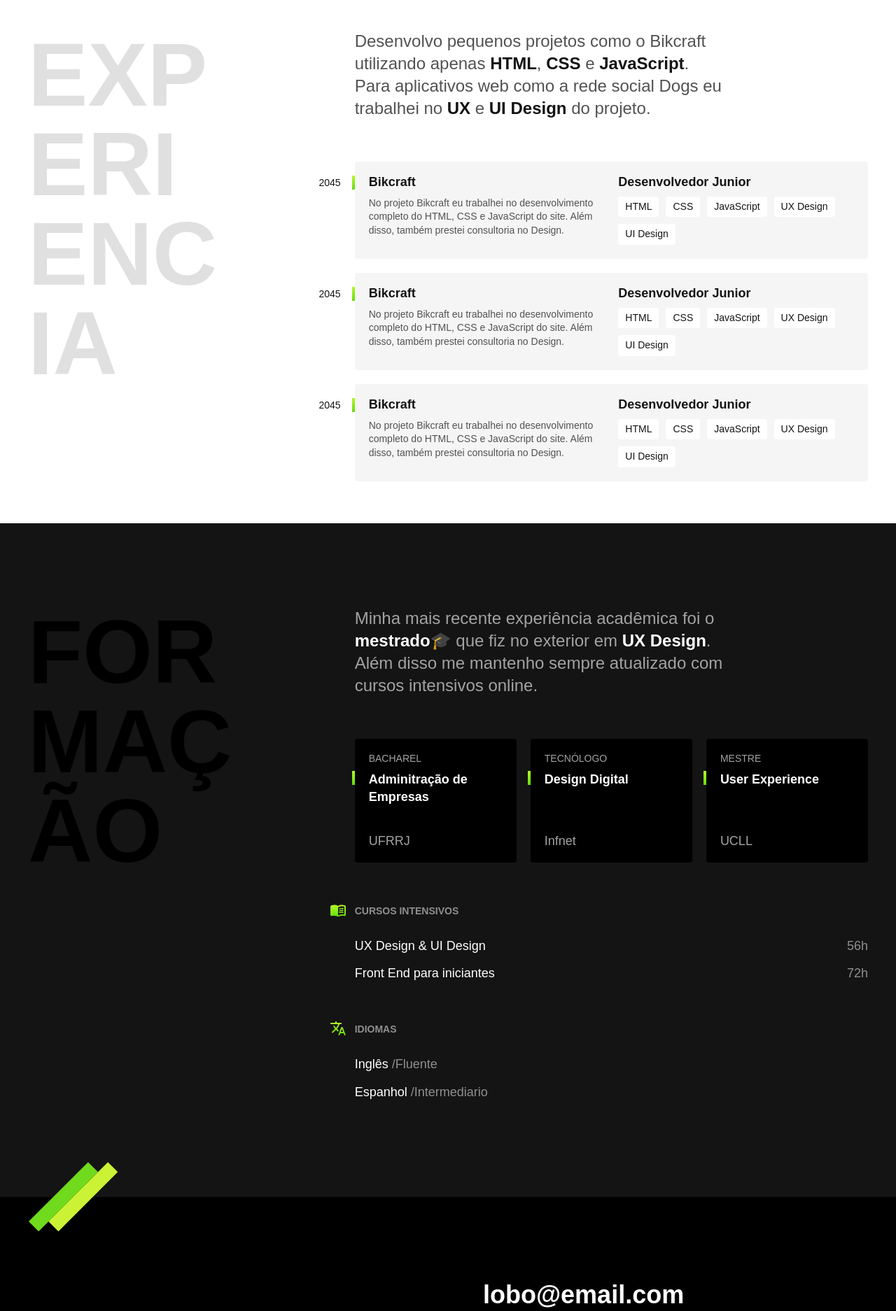
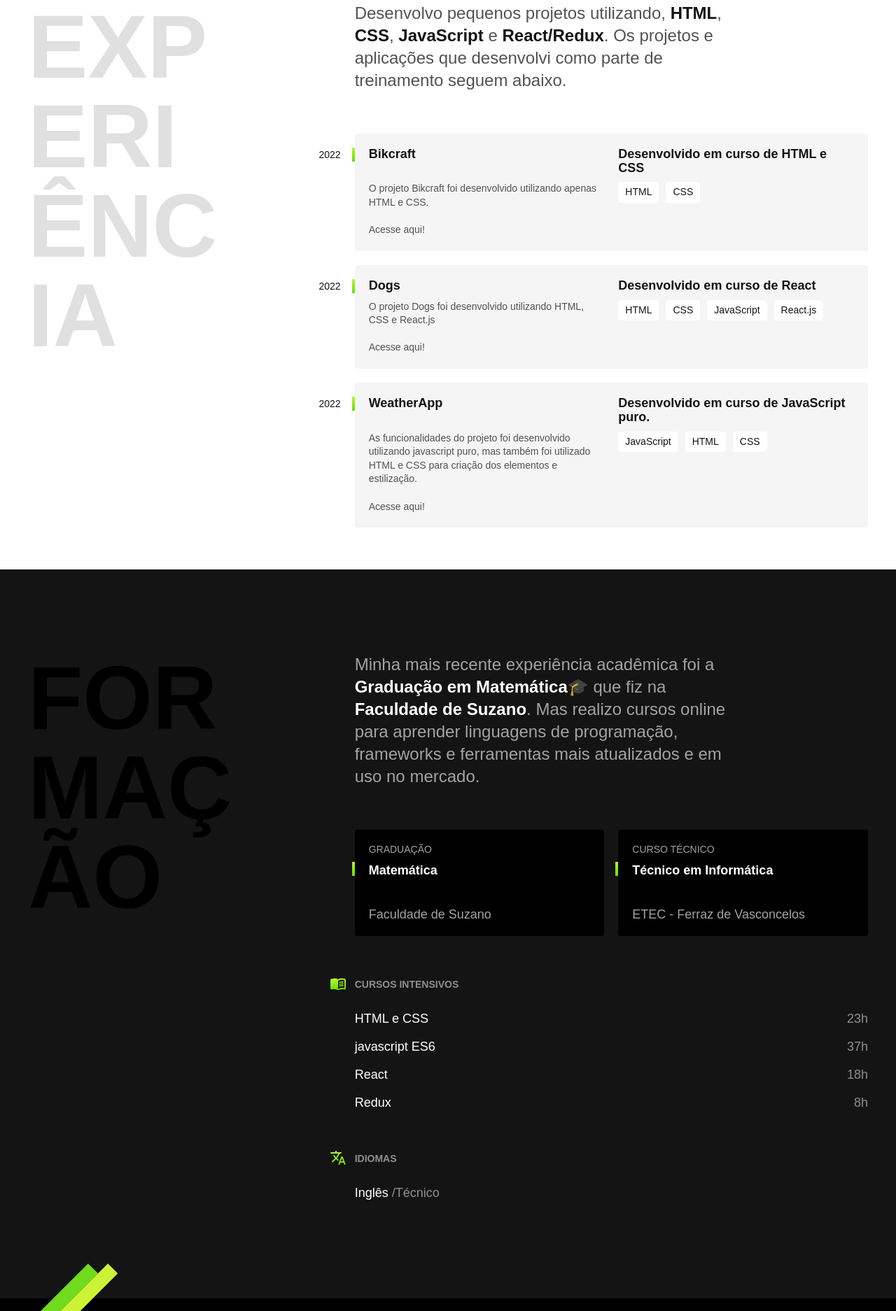
Before and after one commit to Elias-RPS/Elias-RPS.github.io, a plain HTML site: page index.html in a window 1280 px wide. Shown: the part 720-2594 px from the top of the page at 70% size. Drawn offline with Linux system fonts and the light colour scheme.

Commit message:
inclusao de Links de Projetos

```diff
--- a/css/experiencia.css
+++ b/css/experiencia.css
@@ -81,6 +81,23 @@
   color: #525252;
 }
 
+.empresa-texto a:hover{
+  color: #525252;
+  text-decoration: underline;
+}
+
+.empresa-titulo a:hover{
+  color: #525252;
+  text-decoration: underline;
+}
+
+.empresa-titulo a:hover::after{
+  content: " (clique aqui)";
+  font-size: 0.825rem;
+  color: #525252;
+
+}
+
 @media (max-width: 800px) {
   .experiencia {
     grid-template-columns: 1fr;
--- a/css/global.css
+++ b/css/global.css
@@ -9,6 +9,10 @@ h2,
 h3,
 p {
   margin: 0px;
+}
+a, a:visited{
+  text-decoration: none;
+  color: inherit;
 }
 
 ul {
--- a/css/header.css
+++ b/css/header.css
@@ -15,6 +15,10 @@
   margin: 0px;
 }
 
+.header h1{
+  font-size: 2rem
+}
+
 .header-menu a {
   font-size: 1.125rem;
   line-height: 1.3;
@@ -30,6 +34,10 @@
     gap: 30px;
     padding: 20px;
   }
+
+  .header h1{
+    font-size: 1.5rem;
+  }
   .header-menu a {
     background-color: #f5f5f5;
     border-radius: 4px;
--- a/css/introducao.css
+++ b/css/introducao.css
@@ -7,6 +7,10 @@
   gap: 100px;
   justify-content: center;
   align-items: center;
+}
+
+.introducao img{
+  border-radius: 4px;
 }
 
 .introducao h1 {
--- a/index.html
+++ b/index.html
@@ -4,19 +4,20 @@
 <head>
   <meta charset="UTF-8">
   <meta name="viewport" content="width=device-width, initial-scale=1.0">
-  <title>Lobo - Desenvolvedor e Designer</title>
+  <title>Elias - Desenvolvedor Front-End</title>
   <meta name="description" content="Desenvolvedor Front End e UX/UI Designer. Localizado no Rio de Janeiro">
-  <link rel="stylesheet" href="./css/style.min.css">
+  <link rel="stylesheet" href="./css/style.css">
+  <!-- <link rel="stylesheet" href="./css/style.min.css"> -->
   <link rel="icon" href="./favicon.svg" type="image/svg+xml">
 </head>
 
 <body>
   <header class="header">
 
-    <img src="./img/marca.svg" alt="Lobo" width="104" height="38">
+    <h1>Elias Rodrigues Pereira da Silva</h1>
     <nav>
       <ul class="header-menu">
-        <li><a href="#experiencia">Experiencia</a></li>
+        <li><a href="#experiencia">Experiência</a></li>
         <li><a href="#formacao">Formação</a></li>
         <li><a href="#contato">Contato</a></li>
       </ul>
@@ -25,68 +26,63 @@
   </header>
 
   <main class="introducao">
-    <img src="./img/perfil.jpg" alt="Lobo Cinza" width="360" height="520">
+    <img src="./img/fotoperfil.jpg" alt="Foto Perfil de Elias" width="360" height="520">
     <div>
       <h1>
         Desenvolvedor <br>
-        Front End & <br>
-        UX/UI Designer
+        Front End
       </h1>
-      <p>Localizado no Rio de Janeiro 🏖 </p>
+      <p>Localizado no Ferraz de Vasconcelos/SP</p>
     </div>
 
   </main>
 
   <section class="experiencia" id="experiencia" aria-label="Experiencia">
-    <h2 class="subtitulo">Experiencia</h2>
+    <h2 class="subtitulo">Experiência</h2>
     <div>
       <p class="experiencia-texto">
-        Desenvolvo pequenos projetos como o Bikcraft utilizando apenas
-        <strong>HTML</strong>, <strong>CSS</strong> e <strong>JavaScript</strong>. Para aplicativos web como a rede social Dogs eu trabalhei no <strong>UX</strong> e <strong>UI Design</strong> do projeto.
+        Desenvolvo pequenos projetos utilizando,
+        <strong>HTML</strong>, <strong>CSS</strong>, <strong>JavaScript</strong> e <strong>React/Redux</strong>. Os projetos e aplicações que desenvolvi como parte de treinamento seguem abaixo.
       </p>
 
       <div class="empresa">
-        <span class="empresa-ano">2045</span>
-        <h3 class="empresa-titulo">Bikcraft</h3>
-        <span class="empresa-titulo">Desenvolvedor Junior</span>
-        <p class="empresa-texto">No projeto Bikcraft eu trabalhei no desenvolvimento completo do HTML, CSS e JavaScript do site. Além disso, também prestei consultoria no Design.</p>
+        <span class="empresa-ano">2022</span>
+        <h3 class="empresa-titulo"><a href="https://elias-bikcraft.netlify.app/">Bikcraft</a></h3>
+        <span class="empresa-titulo">Desenvolvido em curso de HTML e CSS</span>
+        <p class="empresa-texto">O projeto Bikcraft foi desenvolvido utilizando apenas HTML e CSS. <br><br><a href="https://elias-bikcraft.netlify.app/">Acesse aqui!</a></p>
+
+        <ul class="empresa-habilidades">
+          <li>HTML</li>
+          <li>CSS</li>
+
+        </ul>
+      </div>
+
+      <div class="empresa">
+        <span class="empresa-ano">2022</span>
+        <h3 class="empresa-titulo"><a href="https://socialdogs-elias.netlify.app">Dogs</a></h3>
+        <span class="empresa-titulo">Desenvolvido em curso de React</span>
+        <p class="empresa-texto">O projeto Dogs foi desenvolvido utilizando HTML, CSS e React.js <br><br> <a href="https://socialdogs-elias.netlify.app">Acesse aqui!</a></p>
 
         <ul class="empresa-habilidades">
           <li>HTML</li>
           <li>CSS</li>
           <li>JavaScript</li>
-          <li>UX Design</li>
-          <li>UI Design</li>
+          <li>React.js</li>
         </ul>
       </div>
 
       <div class="empresa">
-        <span class="empresa-ano">2045</span>
-        <h3 class="empresa-titulo">Bikcraft</h3>
-        <span class="empresa-titulo">Desenvolvedor Junior</span>
-        <p class="empresa-texto">No projeto Bikcraft eu trabalhei no desenvolvimento completo do HTML, CSS e JavaScript do site. Além disso, também prestei consultoria no Design.</p>
+        <span class="empresa-ano">2022</span>
+        <h3 class="empresa-titulo"><a href="https://elias-weatherapp.netlify.app/">WeatherApp</a></h3>
+        <span class="empresa-titulo">Desenvolvido em curso de JavaScript puro.</span>
+        <p class="empresa-texto">As funcionalidades do projeto foi desenvolvido utilizando javascript puro, mas também foi utilizado HTML e CSS para criação dos elementos e estilização. <br><br> <a href="https://elias-weatherapp.netlify.app/">Acesse aqui!</a></p>
 
         <ul class="empresa-habilidades">
+          <li>JavaScript</li>
           <li>HTML</li>
           <li>CSS</li>
-          <li>JavaScript</li>
-          <li>UX Design</li>
-          <li>UI Design</li>
-        </ul>
-      </div>
 
-      <div class="empresa">
-        <span class="empresa-ano">2045</span>
-        <h3 class="empresa-titulo">Bikcraft</h3>
-        <span class="empresa-titulo">Desenvolvedor Junior</span>
-        <p class="empresa-texto">No projeto Bikcraft eu trabalhei no desenvolvimento completo do HTML, CSS e JavaScript do site. Além disso, também prestei consultoria no Design.</p>
-
-        <ul class="empresa-habilidades">
-          <li>HTML</li>
-          <li>CSS</li>
-          <li>JavaScript</li>
-          <li>UX Design</li>
-          <li>UI Design</li>
         </ul>
       </div>
     </div>
@@ -100,46 +96,48 @@
 
       <div>
         <p class="formacao-texto">
-          Minha mais recente experiência acadêmica foi o <strong>mestrado</strong>🎓 que fiz no exterior em <strong>UX Design</strong>. Além disso me mantenho sempre atualizado com cursos intensivos online.
+          Minha mais recente experiência acadêmica foi a <strong>Graduação em Matemática</strong>🎓 que fiz na <strong>Faculdade de Suzano</strong>. Mas realizo cursos online para aprender linguagens de programação, frameworks e ferramentas mais atualizados e em uso no mercado.
         </p>
 
         <ul class="faculdade-lista">
           <li class="faculdade">
-            <span class="faculdade-tipo">Bacharel</span>
-            <h3 class="faculdade-curso">Adminitração de Empresas</h3>
-            <span class="faculdade-instituicao">UFRRJ</span>
+            <span class="faculdade-tipo">Graduação</span>
+            <h3 class="faculdade-curso">Matemática</h3>
+            <span class="faculdade-instituicao">Faculdade de Suzano</span>
 
           </li>
 
           <li class="faculdade">
-            <span class="faculdade-tipo">Tecnólogo</span>
-            <h3 class="faculdade-curso">Design Digital</h3>
-            <span class="faculdade-instituicao">Infnet</span>
+            <span class="faculdade-tipo">Curso Técnico</span>
+            <h3 class="faculdade-curso">Técnico em Informática</h3>
+            <span class="faculdade-instituicao">ETEC - Ferraz de Vasconcelos</span>
 
           </li>
 
-          <li class="faculdade">
+          <!-- <li class="faculdade">
             <span class="faculdade-tipo">Mestre</span>
             <h3 class="faculdade-curso">User Experience</h3>
             <span class="faculdade-instituicao">UCLL</span>
 
-          </li>
+          </li> -->
         </ul>
 
         <div class="formacao-extra">
           <div class="cursos">
             <h3>Cursos Intensivos</h3>
             <ul>
-              <li>UX Design & UI Design <span>56h</span></li>
-              <li>Front End para iniciantes <span>72h</span></li>
+              <li>HTML e CSS <span>23h</span></li>
+              <li>javascript ES6<span>37h</span></li>
+              <li>React<span>18h</span></li>
+              <li>Redux<span>8h</span></li>
 
           </div>
 
           <div class="idiomas">
             <h3>Idiomas</h3>
             <ul>
-              <li>Inglês <span>/Fluente</span></li>
-              <li>Espanhol <span>/Intermediario</span></li>
+              <li>Inglês <span>/Técnico</span></li>
+
             </ul>
           </div>
         </div>
@@ -155,11 +153,11 @@
       <p class="footer-texto">Estou disponível para novos projetos no momento. Entre em contato comigo e marcamos uma conversa 👋</p>
 
       <ul class="footer-contato">
-        <li>lobo@email.com</li>
-        <li>+55 21 9999-9999</li>
-        <li><a href="/">@instagram</a></li>
+        <li>elias.perera@gmail.com</li>
+        <li>+55 11 97310-5844</li>
+        <li><a href="https://www.linkedin.com/in/elias-rodrigues-pereira-da-silva-4215341b6/">LinkedIn</a></li>
       </ul>
-      <p class="footer-copy">Lobo. Alguns direitos reservados.</p>
+      <p class="footer-copy">Elias R. P. da Silva. Alguns direitos reservados.</p>
 
     </div>
 
```
Also changed, not shown: css/style.min.css, img/fotoperfil.jpg (added).
